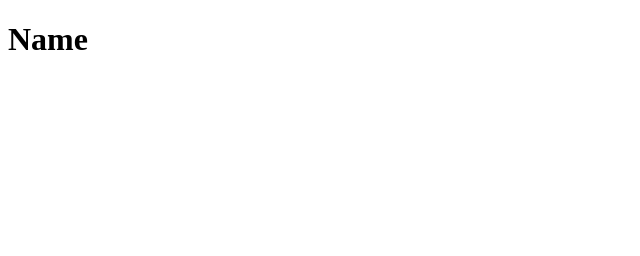
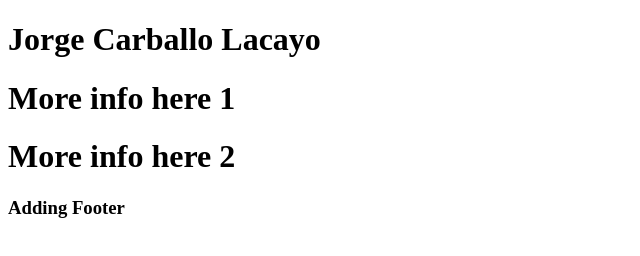
Before and after one commit to jcarballo91/cvproject, a plain HTML site: page index.html in a window 1280 px wide. Shown: the whole page, without its empty margins (0-640 px from the left). Drawn offline with Linux system fonts and the light colour scheme.

Commit message:
Starting the structure of my CV

```diff
--- a/index.html
+++ b/index.html
@@ -6,7 +6,19 @@
     <meta name="viewport" content="width=device-width, initial-scale=1.0">
     <title>Curriculum Vitae</title>
 </head>
+<header>
+    <h1>Jorge Carballo Lacayo</h1>
+</header>
 <body>
-    <h1>Name</h1>
+    <div>
+        <h1>More info here 1</h1>
+    </div>
+
+    <div>
+        <h1>More info here 2</h1>
+    </div>
 </body>
+<footer>
+    <h3>Adding Footer</h3>
+</footer>
 </html>
```
